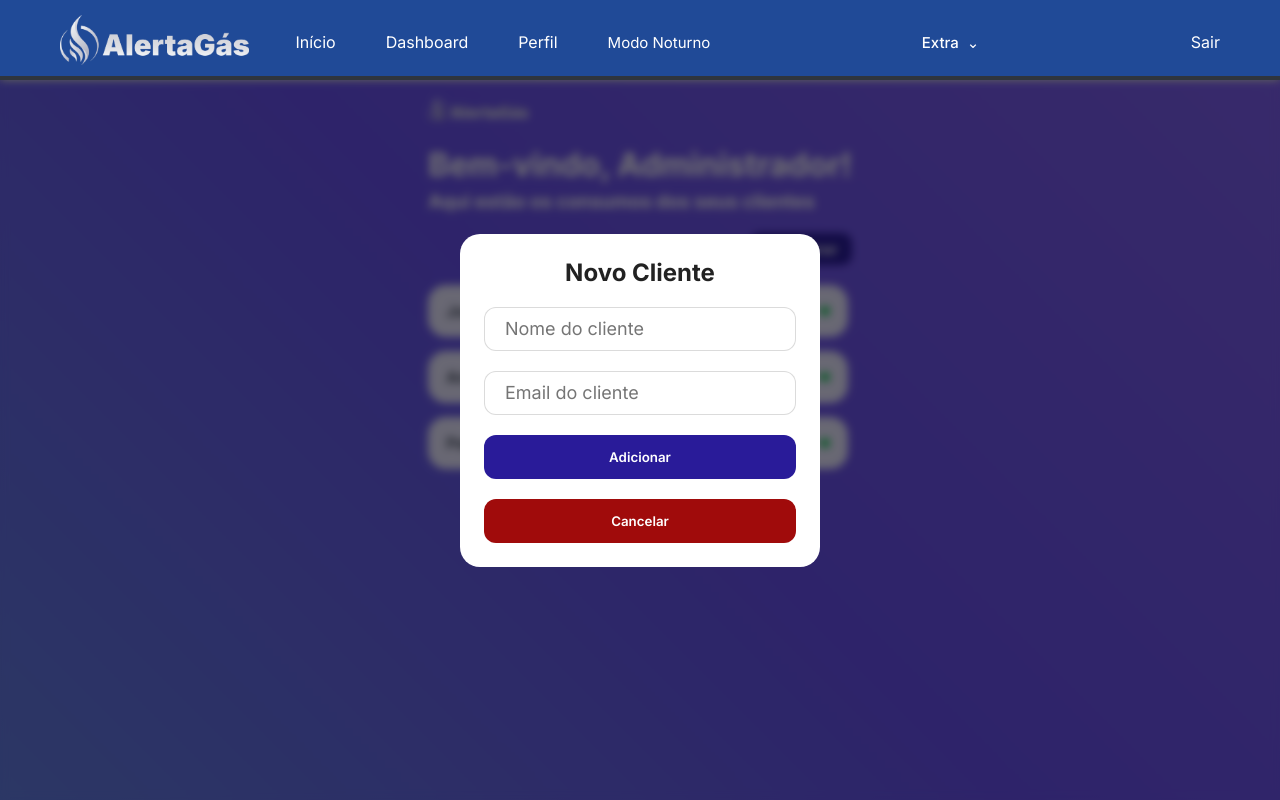
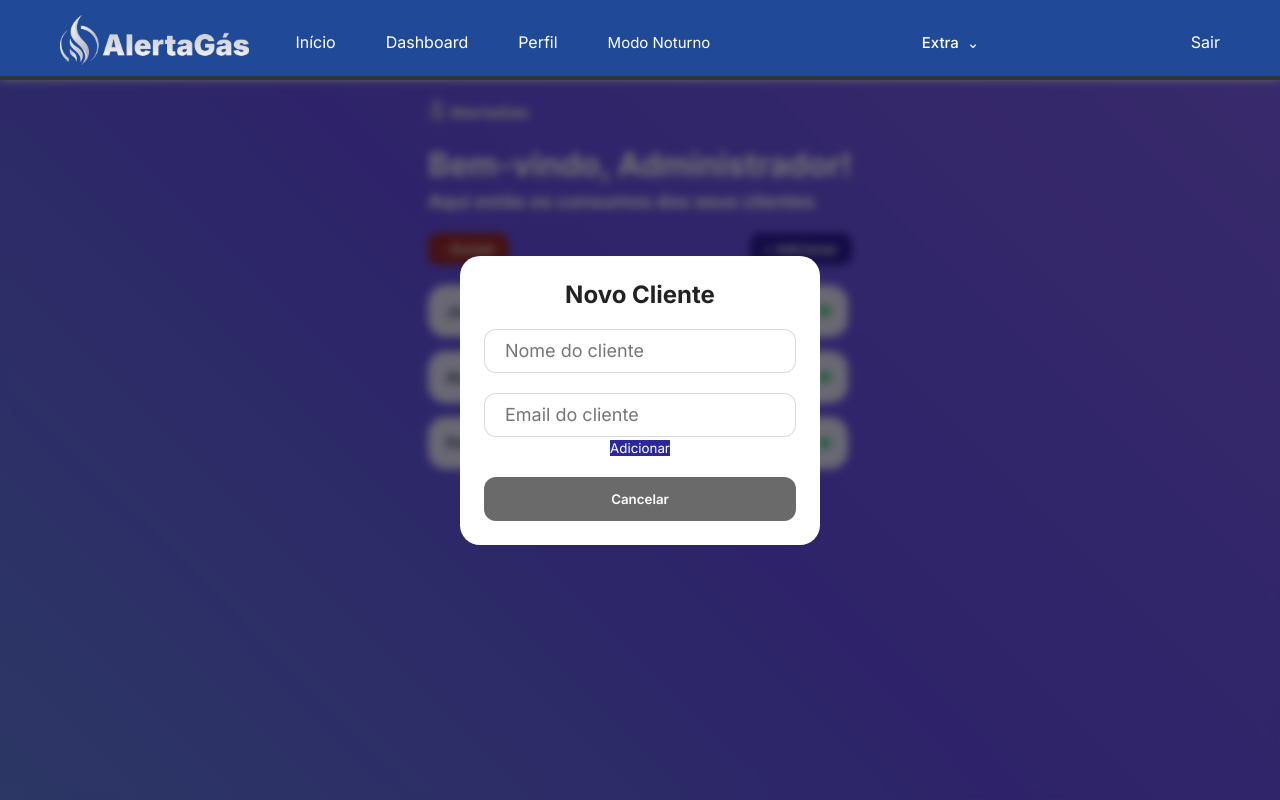
Before and after one commit to MateusLiraFront/app-gas, a React (Vite) app: page /admin/home in a window 1280 px wide. Both pictures are taken after a click on the button "+ Adicionar". Built offline with nearby package versions, Linux system fonts and the light colour scheme.

Commit message:
ADM excluir cliente

```diff
--- a/src/pages/Home/Home.module.css
+++ b/src/pages/Home/Home.module.css
@@ -214,12 +214,21 @@ margin-top: 20px;
 
 .addClienteWrapper {
   display: flex;
-  justify-content: flex-end;
+  justify-content: space-between;
   margin: 20px 0;
 }
 
 .btnAdicionar {
   background-color: var(--btn-interact);
+  color: #fff;
+  padding: 8px 14px;
+  border-radius: 10px;
+  border: none;
+  cursor: pointer;
+  font-weight: 600;
+}
+.btnExcluir {
+  background-color: var(--btn-negative);
   color: #fff;
   padding: 8px 14px;
   border-radius: 10px;
@@ -261,24 +270,25 @@ margin-top: 20px;
   padding: 0 20px;
 }
 
-.modalBtnAdd {
+.modalBtnDelete {
   margin-top: 20px;
   width: 100%;
   height: 44px;
   border-radius: 12px;
   border: none;
-  background: var(--btn-interact);
+  background: var(--btn-negative);
   color: #fff;
   font-weight: 600;
   cursor: pointer;
 }
+
 .modalBtnCancel {
   margin-top: 20px;
   width: 100%;
   height: 44px;
   border-radius: 12px;
   border: none;
-  background: rgb(160, 11, 11);
+  background: rgb(107, 106, 106);
   color: #fff;
   font-weight: 600;
   cursor: pointer;
--- a/src/pages/Home/HomeAdmin.jsx
+++ b/src/pages/Home/HomeAdmin.jsx
@@ -4,6 +4,9 @@ import logo from "../../assets/logo-header-light.png";
 import Clientes from "../../components/Clientes/Clientes";
 
 export default function HomeAdmin() {
+  const [modalType, setModalType] = useState("add");
+  const [clienteSelecionado, setClienteSelecionado] = useState(null);
+
   const [clientes, setClientes] = useState([
     {
       nome: "Jorge da Mata",
@@ -32,6 +35,17 @@ export default function HomeAdmin() {
   const [nome, setNome] = useState("");
   const [email, setEmail] = useState("");
 
+  function handleExcluirCliente() {
+    if (!clienteSelecionado) return;
+
+    setClientes((prev) =>
+      prev.filter((cliente) => cliente.email !== clienteSelecionado.email),
+    );
+
+    setClienteSelecionado(null);
+    setShowModal(false);
+  }
+
   function handleAddCliente() {
     if (!nome || !email) return;
 
@@ -52,7 +66,6 @@ export default function HomeAdmin() {
 
   return (
     <div className={styles.homeContainer}>
-      {/* TOPO */}
       <div className={styles.topDisplay}>
         <img src={logo} alt="Logo" className={styles.appLogo} />
         <h1 className={styles.title}>Bem-vindo, Administrador!</h1>
@@ -61,11 +74,22 @@ export default function HomeAdmin() {
         </h3>
       </div>
 
-      {/* BOTÃO ADICIONAR */}
       <div className={styles.addClienteWrapper}>
         <button
+          className={styles.btnExcluir}
+          onClick={() => {
+            setModalType("delete");
+            setShowModal(true);
+          }}
+        >
+          - Excluir
+        </button>
+        <button
           className={styles.btnAdicionar}
-          onClick={() => setShowModal(true)}
+          onClick={() => {
+            setModalType("add");
+            setShowModal(true);
+          }}
         >
           + Adicionar
         </button>
@@ -82,6 +106,8 @@ export default function HomeAdmin() {
       {showModal && (
         <div className={styles.modalOverlay}>
           <div className={styles.modal}>
+            {modalType === "add" ? (
+              <>
                 <h2>Novo Cliente</h2>
 
                 <input
@@ -101,7 +127,10 @@ export default function HomeAdmin() {
                 />
 
                 <div className={styles.modalActions}>
-              <button className={styles.modalBtnAdd} onClick={handleAddCliente}>
+                  <button
+                    className={styles.modalBtnAdd}
+                    onClick={handleAddCliente}
+                  >
                     Adicionar
                   </button>
                   <button
@@ -111,6 +140,45 @@ export default function HomeAdmin() {
                     Cancelar
                   </button>
                 </div>
+              </>
+            ) : (
+              <>
+                <h2>Excluir Cliente</h2>
+
+                <select
+                  className={styles.inputCliente}
+                  value={clienteSelecionado?.email || ""}
+                  onChange={(e) =>
+                    setClienteSelecionado(
+                      clientes.find((c) => c.email === e.target.value),
+                    )
+                  }
+                >
+                  <option value="">Selecione um cliente</option>
+                  {clientes.map((cliente) => (
+                    <option key={cliente.email} value={cliente.email}>
+                      {cliente.nome}
+                    </option>
+                  ))}
+                </select>
+
+                <div className={styles.modalActions}>
+                  <button
+                    className={styles.modalBtnDelete}
+                    onClick={handleExcluirCliente}
+                    disabled={!clienteSelecionado}
+                  >
+                    Excluir
+                  </button>
+                  <button
+                    className={styles.modalBtnCancel}
+                    onClick={() => setShowModal(false)}
+                  >
+                    Cancelar
+                  </button>
+                </div>
+              </>
+            )}
           </div>
         </div>
       )}
```
Lines whose indentation alone changed are shown as unchanged.
